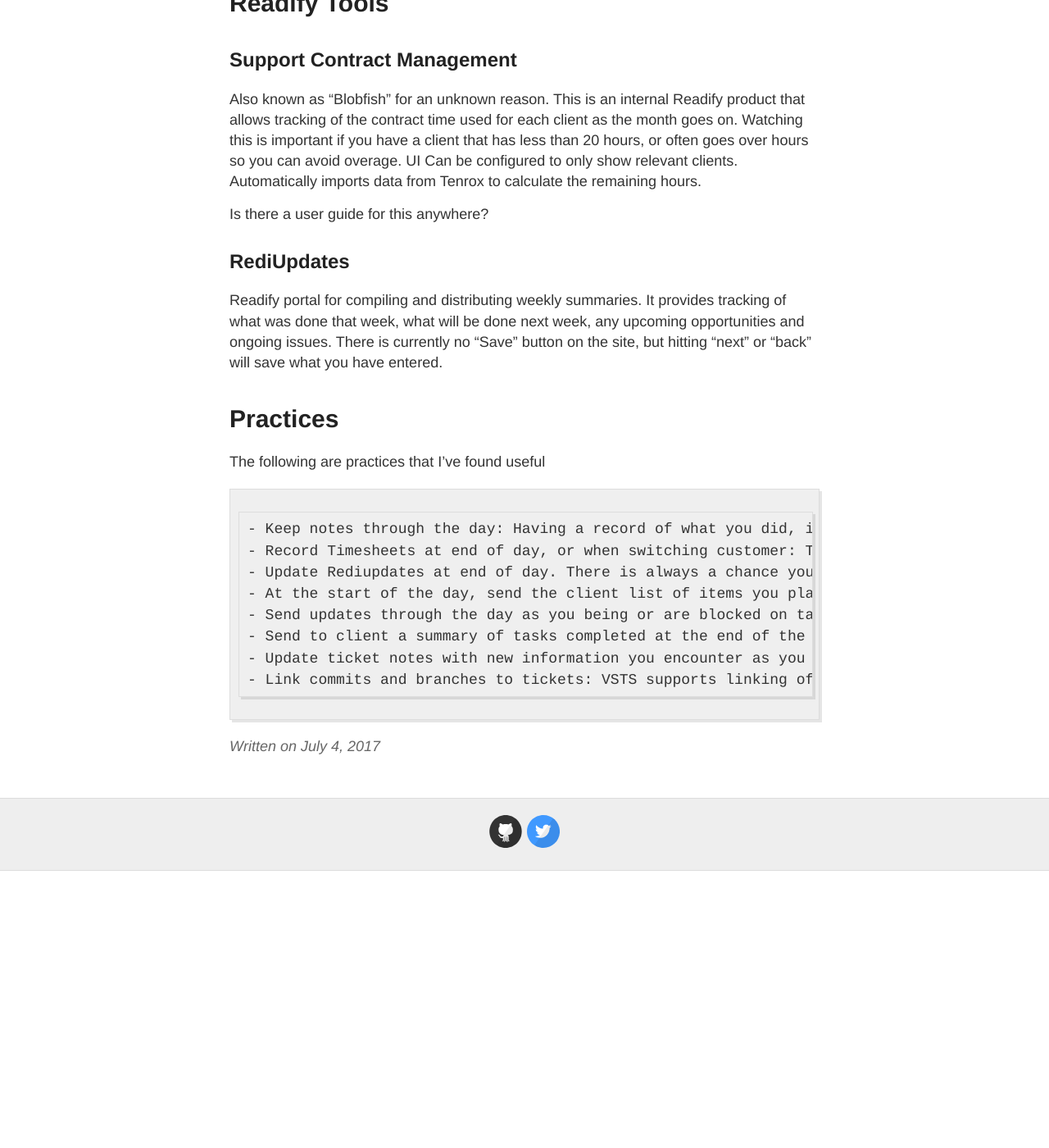
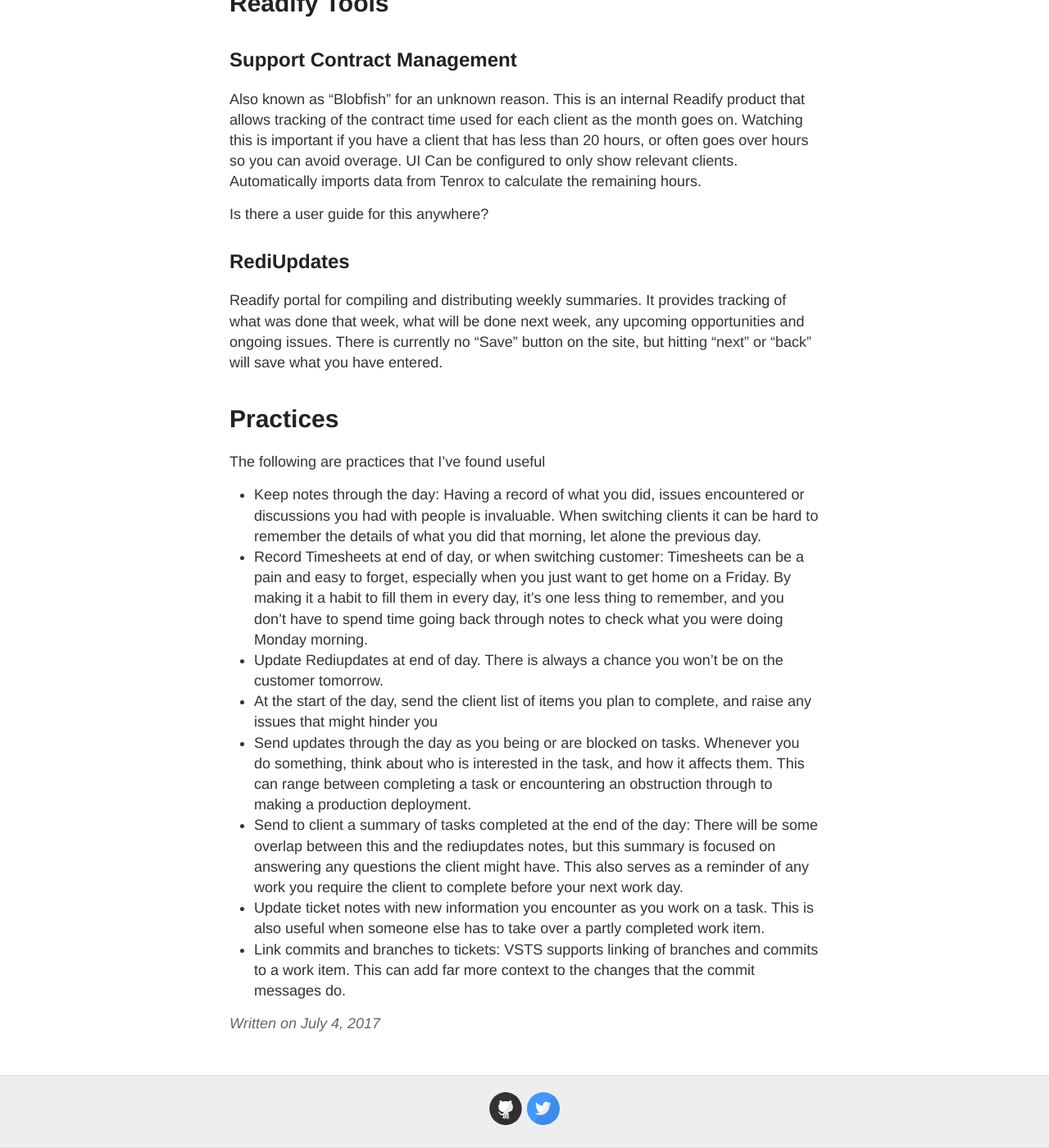
Before and after one commit to Togusa09/Togusa09.github.io, a Jekyll site: the page built from _posts/2017-7-4-Useful-Things.md, in a window 1280 px wide and 1400 px high, scrolled down 1353 px. Shown: the whole window at 82% size. Built offline with Jekyll 4.4.1, drawn with Linux system fonts in a browser that asks for light colours; before the commit the page ends 2415 px from its top, so only the background shows below that.

Commit message:
Fixed up bullet points

```diff
--- a/_posts/2017-7-4-Useful-Things.md
+++ b/_posts/2017-7-4-Useful-Things.md
@@ -36,11 +36,11 @@ Readify portal for compiling and distributing weekly summaries. It provides trac
 
 The following are practices that I've found useful
 
-	- Keep notes through the day: Having a record of what you did, issues encountered or discussions you had with people is invaluable. When switching clients it can be hard to remember the details of what you did that morning, let alone the previous day.
-	- Record Timesheets at end of day, or when switching customer: Timesheets can be a pain and easy to forget, especially when you just want to get home on a Friday. By making it a habit to fill them in every day, it's one less thing to remember, and you don't have to spend time going back through notes to check what you were doing Monday morning.
-	- Update Rediupdates at end of day. There is always a chance you won't be on the customer tomorrow.
-	- At the start of the day, send the client list of items you plan to complete, and raise any issues that might hinder you
-	- Send updates through the day as you being or are blocked on tasks. Whenever you do something, think about who is interested in the task, and how it affects them. This can range between completing a task or encountering an obstruction through to making a production deployment.
-	- Send to client a summary of tasks completed at the end of the day: There will be some overlap between this and the rediupdates notes, but this summary is focused on answering any questions the client might have. This also serves as a reminder of any work you require the client to complete before your next work day.
-	- Update ticket notes with new information you encounter as you work on a task. This is also useful when someone else has to take over a partly completed work item.
-	- Link commits and branches to tickets: VSTS supports linking of branches and commits to a work item. This can add far more context to the changes that the commit messages do.
+* Keep notes through the day: Having a record of what you did, issues encountered or discussions you had with people is invaluable. When switching clients it can be hard to remember the details of what you did that morning, let alone the previous day.
+* Record Timesheets at end of day, or when switching customer: Timesheets can be a pain and easy to forget, especially when you just want to get home on a Friday. By making it a habit to fill them in every day, it's one less thing to remember, and you don't have to spend time going back through notes to check what you were doing Monday morning.
+* Update Rediupdates at end of day. There is always a chance you won't be on the customer tomorrow.
+* At the start of the day, send the client list of items you plan to complete, and raise any issues that might hinder you
+* Send updates through the day as you being or are blocked on tasks. Whenever you do something, think about who is interested in the task, and how it affects them. This can range between completing a task or encountering an obstruction through to making a production deployment.
+* Send to client a summary of tasks completed at the end of the day: There will be some overlap between this and the rediupdates notes, but this summary is focused on answering any questions the client might have. This also serves as a reminder of any work you require the client to complete before your next work day.
+* Update ticket notes with new information you encounter as you work on a task. This is also useful when someone else has to take over a partly completed work item.
+* Link commits and branches to tickets: VSTS supports linking of branches and commits to a work item. This can add far more context to the changes that the commit messages do.
```
